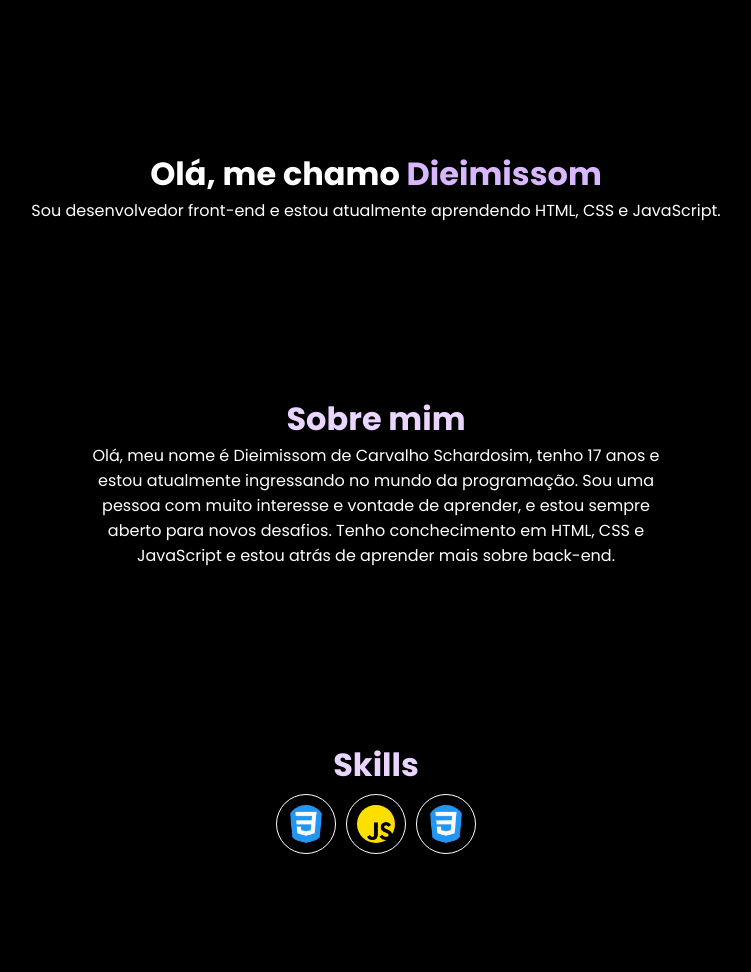
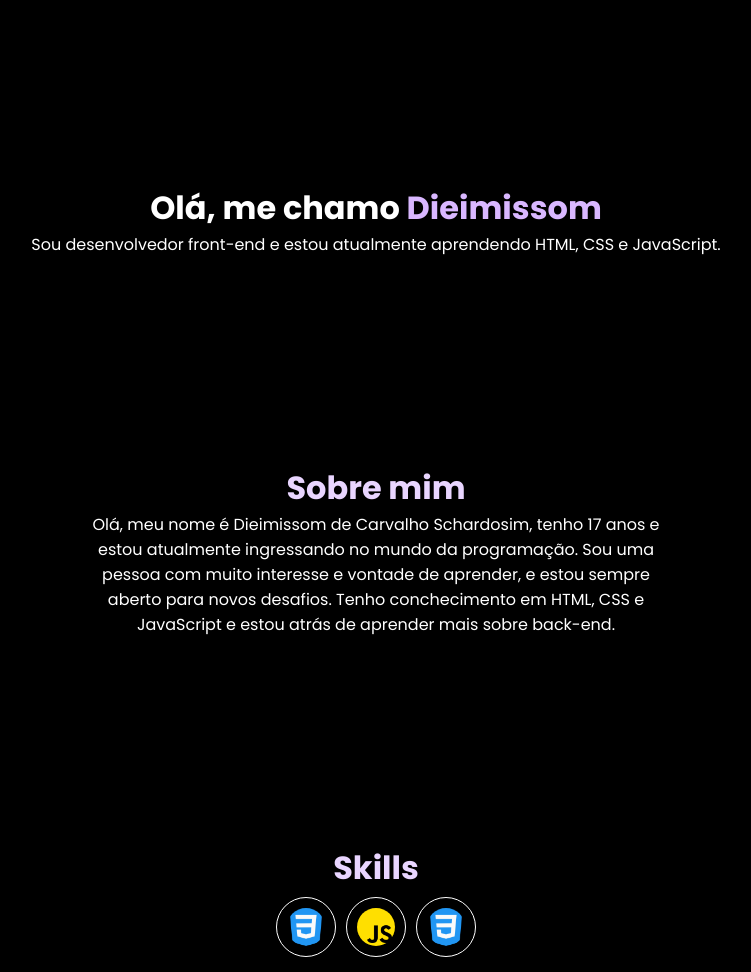
Before and after one commit to Zmining/portfolio, a plain HTML site: page index.html in a window 1280 px wide. Shown: the part 398-1370 px from the top of the page, without its empty margins (264-1015 px from the left). Drawn offline with Linux system fonts and the light colour scheme.

Commit message:
Update style.css

```diff
--- a/style.css
+++ b/style.css
@@ -107,7 +107,7 @@ main {
 #intro{
     width: 100%;
     display: flex;
-    padding-top: 10%;
+    padding-top: 15%;
     margin-bottom: 15%;
     flex-direction: column;
     flex: 1 1 auto;
@@ -123,7 +123,7 @@ main {
 }
 
 #sobreMim{
-    padding-top: 10%;
+    padding-top: 15%;
     margin-bottom: 15%;
     width: 100%;
     display: flex;
@@ -147,7 +147,7 @@ main {
 }
 
 #Skills{
-    padding-top: 10%;
+    padding-top: 15%;
     margin-bottom: 15%;
     width: 100%;
     display: flex;
```
